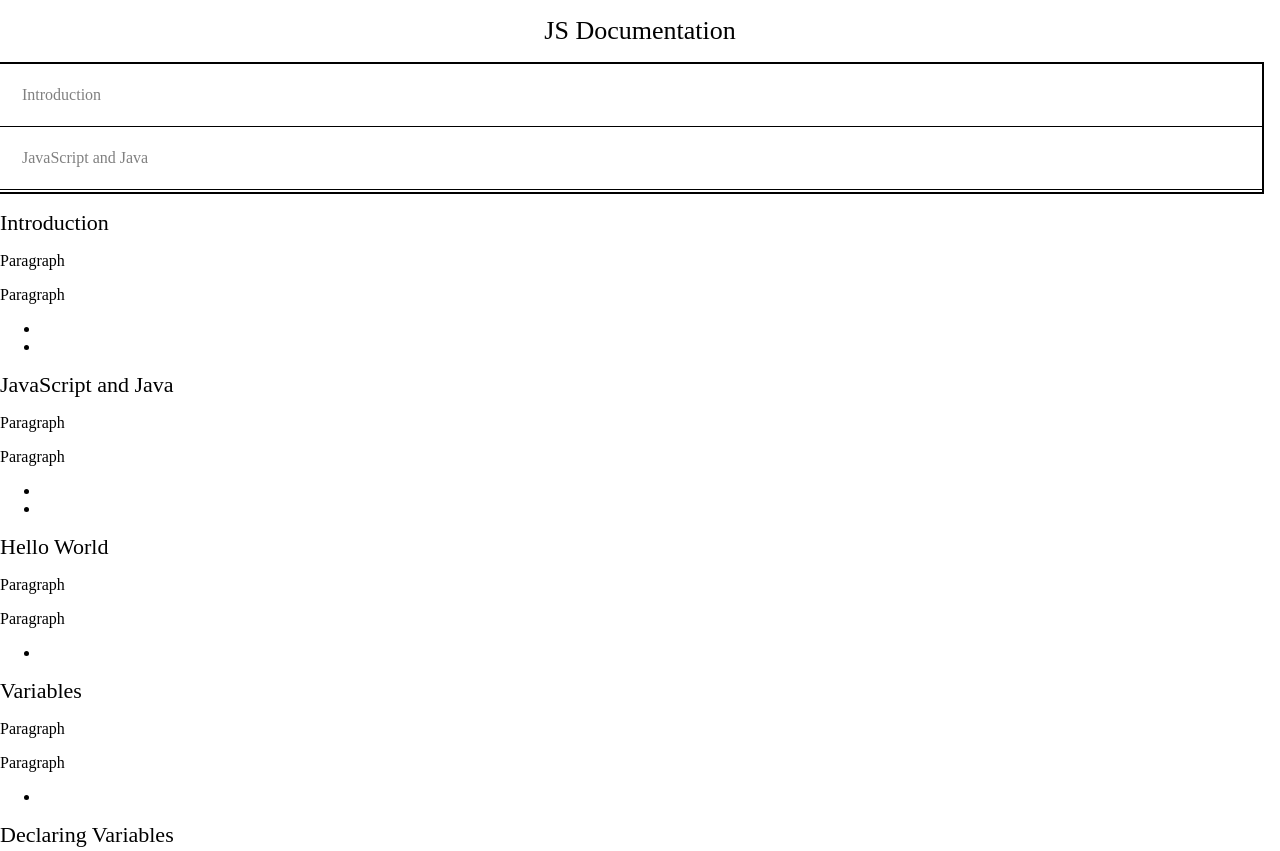
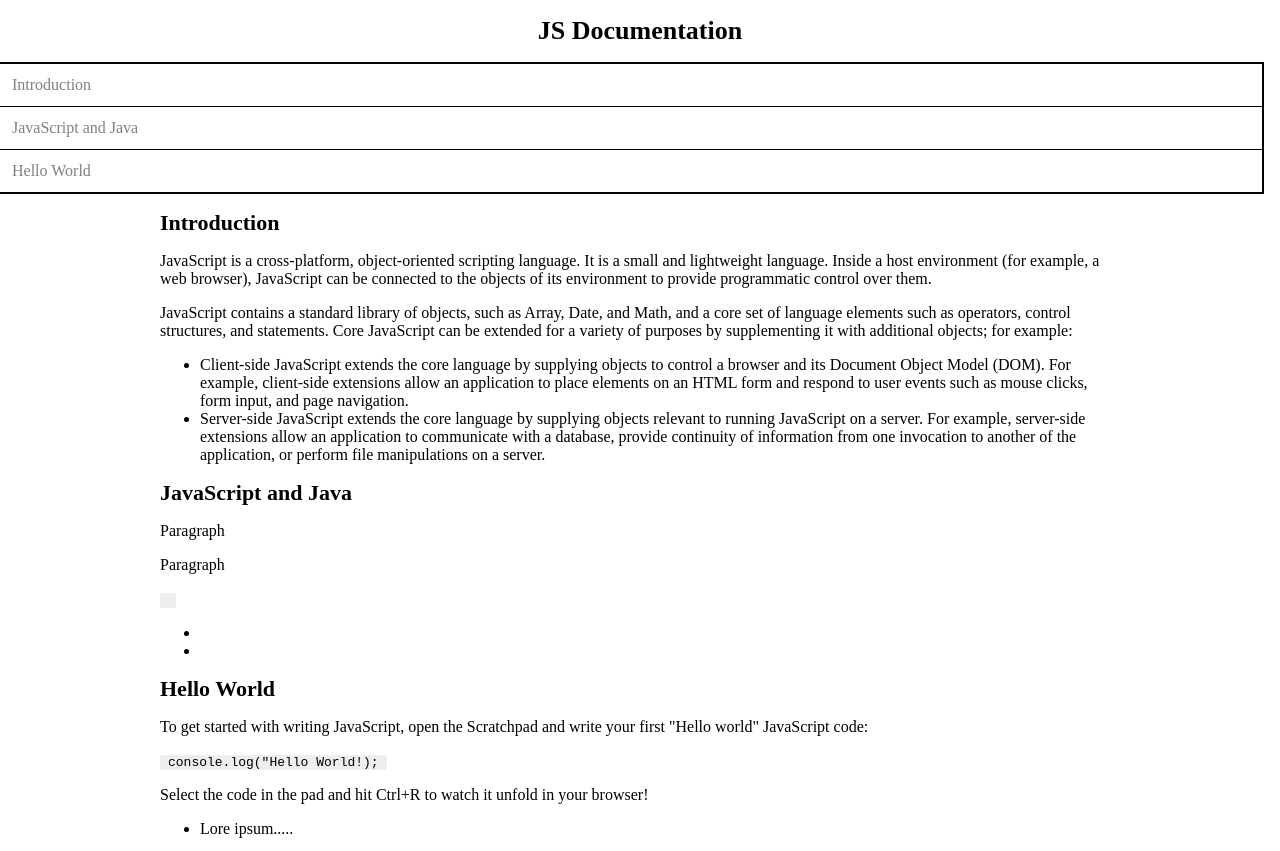
Before and after one commit to anetSzajo/technical-documentation-page, a plain HTML site: page index.html in a window 1280 px wide. Shown: the top 851 px of the page. Drawn offline with Linux system fonts and the light colour scheme.

Commit message:
header refactoring

```diff
--- a/index.html
+++ b/index.html
@@ -21,13 +21,14 @@
                 <a class="anchor" id="introduction"></a>
                 <section id="introduction" class="main-section">
                     <header>Introduction</header>
-                    <p>Paragraph</p>
-                    <p>Paragraph</p>
-                    <code></code>
-                    <ul>
-                        <li></li>
-                        <li></li>
-                    </ul>
+                    <article>
+                        <p>JavaScript is a cross-platform, object-oriented scripting language. It is a small and lightweight language. Inside a host environment (for example, a web browser), JavaScript can be connected to the objects of its environment to provide programmatic control over them.</p>
+                        <p>JavaScript contains a standard library of objects, such as Array, Date, and Math, and a core set of language elements such as operators, control structures, and statements. Core JavaScript can be extended for a variety of purposes by supplementing it with additional objects; for example:</p>
+                        <ul>
+                            <li>Client-side JavaScript extends the core language by supplying objects to control a browser and its Document Object Model (DOM). For example, client-side extensions allow an application to place elements on an HTML form and respond to user events such as mouse clicks, form input, and page navigation.</li>
+                            <li>Server-side JavaScript extends the core language by supplying objects relevant to running JavaScript on a server. For example, server-side extensions allow an application to communicate with a database, provide continuity of information from one invocation to another of the application, or perform file manipulations on a server.</li>
+                        </ul>
+                    </article>
                 </section>
                 <a class="anchor" id="javaScript_and_java"></a>
                 <section id="javaScript_and_java" class="main-section">
@@ -43,11 +44,11 @@
                 <a class="anchor" id="hello_world"></a>
                 <section id="hello_world" class="main-section">
                     <header>Hello World</header>
-                    <p>Paragraph</p>
-                    <p>Paragraph</p>
-                    <code></code>
+                    <p>To get started with writing JavaScript, open the Scratchpad and write your first "Hello world" JavaScript code:</p>
+                    <code>console.log("Hello World!);</code>
+                    <p>Select the code in the pad and hit Ctrl+R to watch it unfold in your browser!</p>
                     <ul>
-                        <li></li>
+                        <li>Lore ipsum.....</li>
                     </ul>
                 </section>
                 <a class="anchor" id="variables""></a>
--- a/main.css
+++ b/main.css
@@ -20,7 +20,9 @@ body{
 }
 
 header{
-    font-size: 22px
+    font-size: 22px;
+    font-weight: 600;
+    text-align: left;
 }
 
 .links-list{
@@ -58,7 +60,7 @@ background: #b30000;
 } */
 
 .link{
-    padding: 22px;
+    padding: 12px;
     padding-right: 0;
     border-bottom: 1px solid black;
 }
@@ -67,3 +69,18 @@ a {
     text-decoration: none;
     color: grey;
 }
+
+.content-section{
+    width: 75%;
+    margin: auto;
+
+}
+
+code{
+    background:#eee;
+    border-radius: 3px;
+    padding: 0 8px;
+}
+.main-section header{
+    text-align: left;
+}
```
